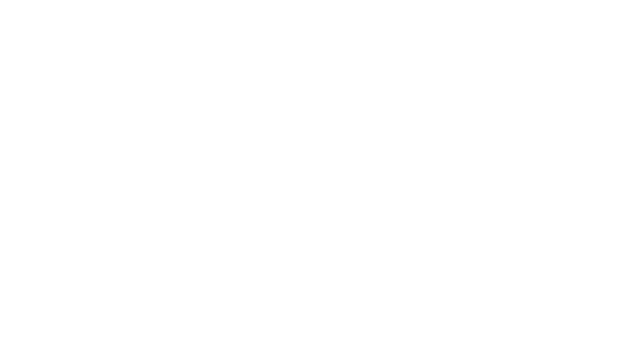
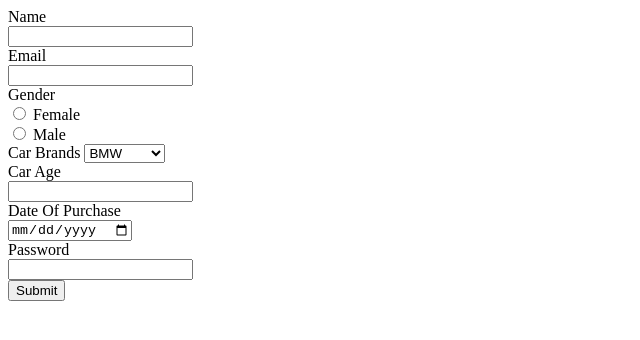
Before and after one commit to acciojob/car-insurance-form-ShubhamDhaktode555, a website: page main.html in a window 1280 px wide. Shown: the whole page, without its empty margins (0-640 px from the left). Drawn offline with Linux system fonts and the light colour scheme.

Commit message:
created a submission

```diff
--- a/main.html
+++ b/main.html
@@ -8,6 +8,30 @@
 
 <body>
 	<!-- the entire body must be written by student -->
+	<form action="" method="post">
+<label for="name">Name</label><br>
+<input type="text" name="name" id="name" required><br>
+<label for="email">Email</label><br>
+<input type="email" name="email" id="email" required><br>
+<label for="gender">Gender</label> <br>
+<input type="radio" name="female" required>
+<label for="female">Female</label> <br>
+<input type="radio" name="male" required>
+<label for="male">Male</label> <br>
+<label for="carbrand">Car Brands</label>
+<select name="carbrand" id="carbrand">
+  <option value="bmw">BMW</option>
+  <option value="audi">Audi</option>
+  <option value="mercedez">Mercedez</option>
+</select> <br>
+<label for="carage">Car Age</label> <br>
+<input type="number" name="carage" id="carage" required> <br>
+<label for="dop">Date Of Purchase</label> <br>
+<input type="date" name="dop" id="dop" required> <br>
+<label for="password">Password</label> <br>
+<input type="password" name="password" id="password" required> <br>
+<button type="submit">Submit</button>
+</form>
     <script type="text/javascript" src="./script.js">
 </script>
 
```
